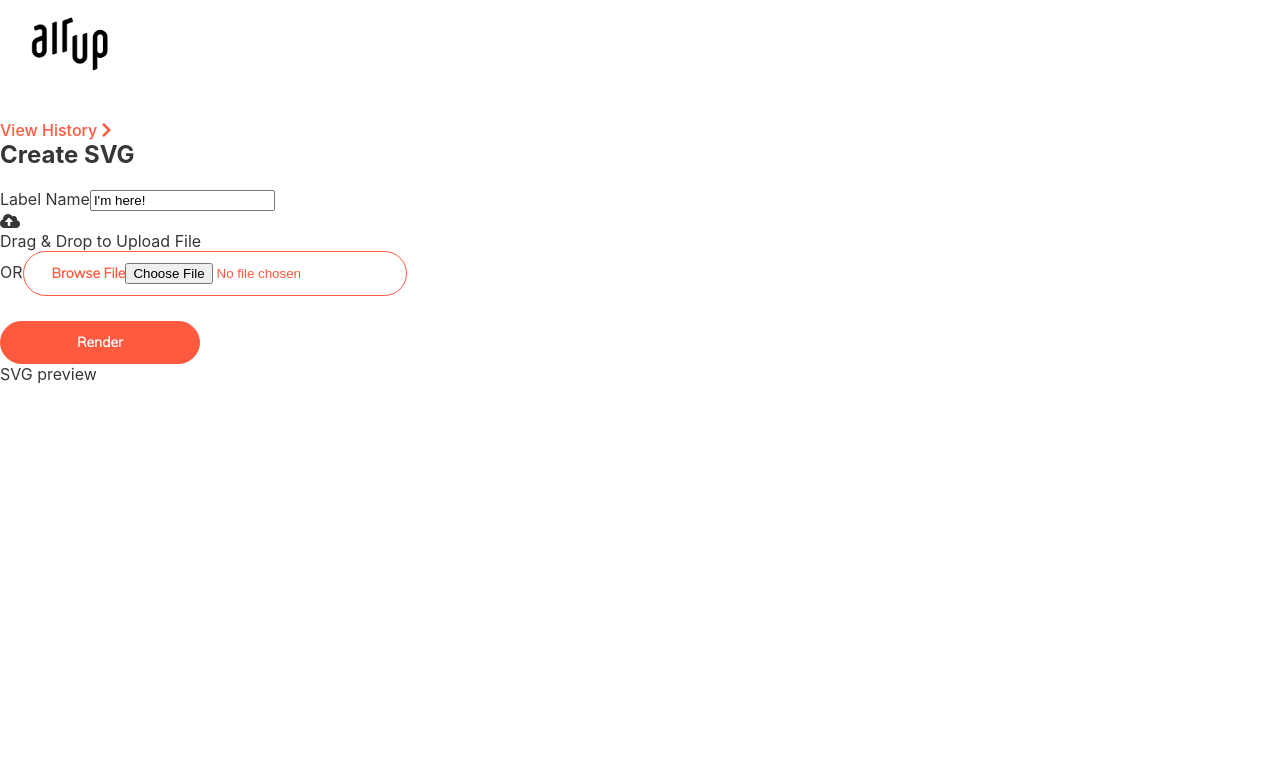
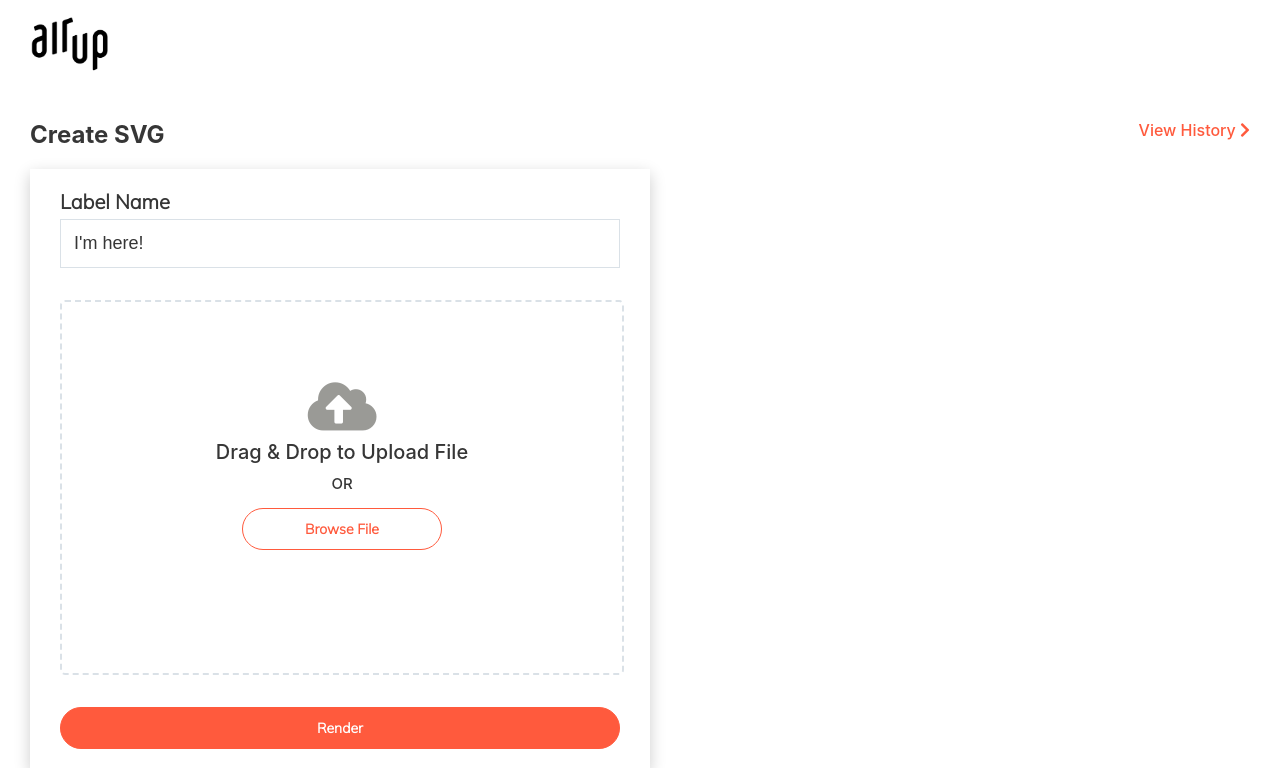
Before and after one commit to seemX17/point-of-inaccessibility, a React (Create React App) app: page / in a window 1280 px wide. Shown: the top 768 px of the page. Built offline with nearby package versions, Linux system fonts and the light colour scheme.

Commit message:
AddPage title style change

```diff
--- a/src/pages/AddPolygon.tsx
+++ b/src/pages/AddPolygon.tsx
@@ -131,13 +131,14 @@ export function AddPolygon() {
         e.stopPropagation();
     };
 
-    return <div>
+    return <div className="add-polygon-page">
         <div className="App-navigation">
+            <h2 className="title">Create SVG</h2>
             <Link to="/history" className="App-link"> View History <i className="fas fa-chevron-right"></i></Link>
         </div>
-        <div className="add-polygon-container">
+        <div className="container">
             <div className="form" >
-                <h2 className="title">Create SVG</h2>
+                {/* <h2 className="title">Create SVG</h2> */}
                 <div className="label-input">
                     <label>Label Name</label>
                     <input type="text" value={labelText} onChange={(e) => { setLabelText(e.target.value) }} />
```
